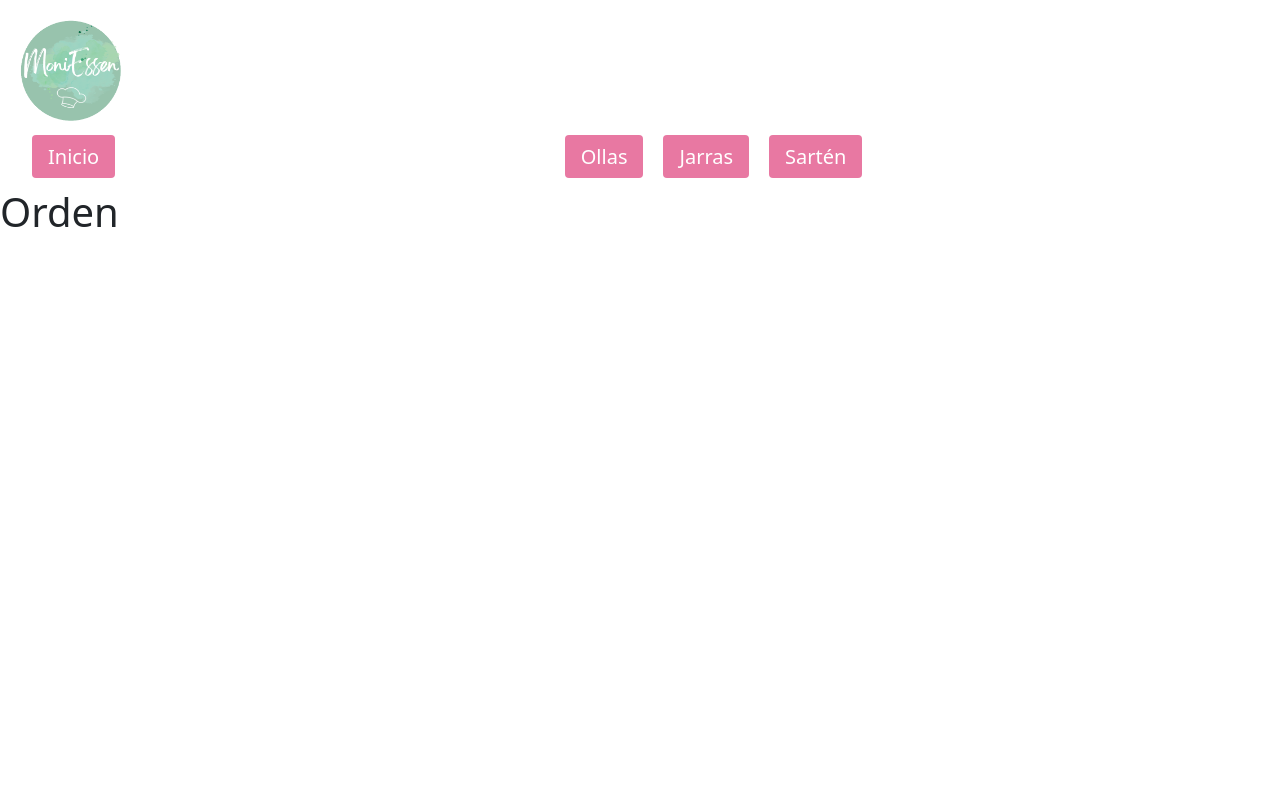
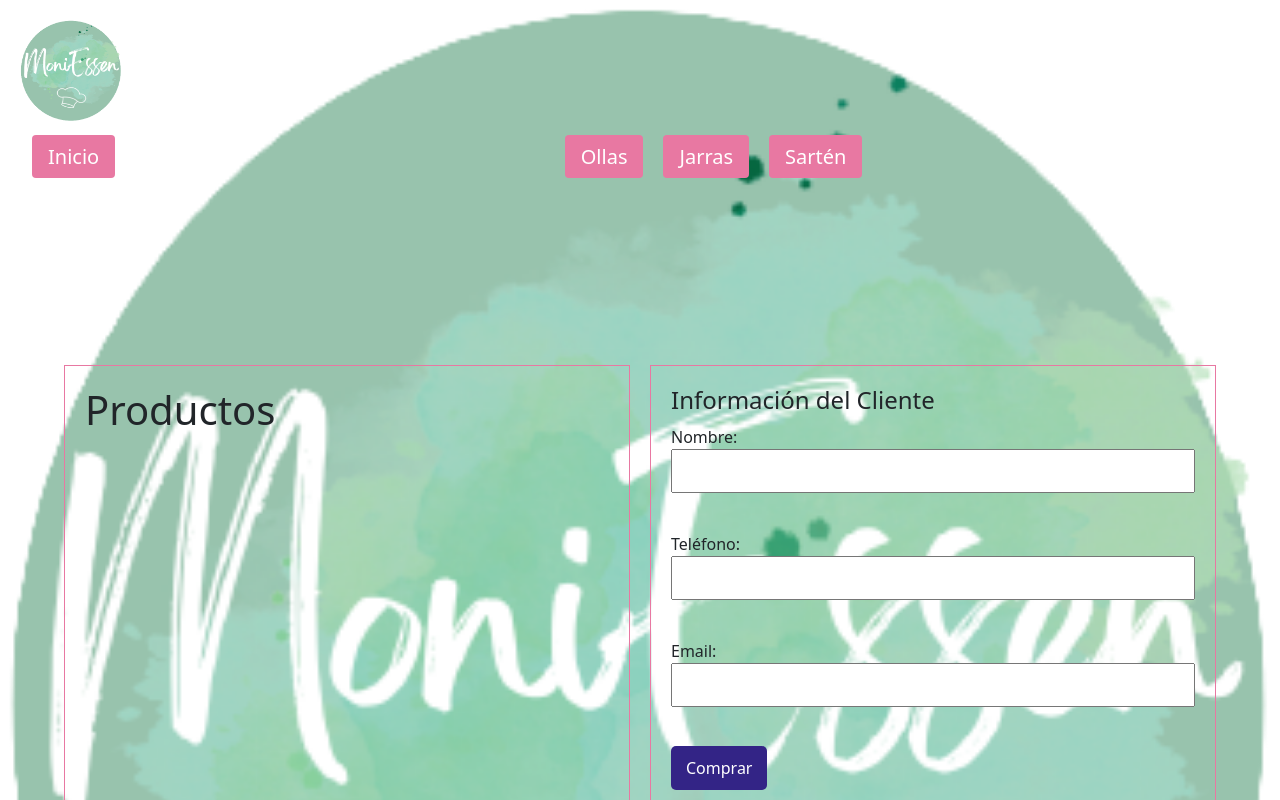
Before and after one commit to nicofal23/proyectoreact, a React (Vite) app in the folder moniessen/: page /checkout in a window 1280 px wide. Shown: the top 800 px of the page. Built offline with nearby package versions, Linux system fonts and the light colour scheme.

Commit message:
guardar estilos

```diff
--- a/moniessen/src/App.css
+++ b/moniessen/src/App.css
@@ -1,4 +1,5 @@
 body {
     background-color: (2 77 2 / 19%);
     background-size: cover;
+    background-image: url(./assets/img/moniessen.png);
    }
--- a/moniessen/src/components/Cart/Cart.jsx
+++ b/moniessen/src/components/Cart/Cart.jsx
@@ -3,6 +3,7 @@
 import { CartContext } from "../../context/CartContext";
 import { Link } from "react-router-dom";
 import CartItem from "../CartItem/CartItem";
+import styles from "../Cart/Cart.module.css";
 
 const Cart = () => {
   const { cart, clearCart } = useContext(CartContext);
@@ -17,11 +18,13 @@
   }
 
   return (
-    <div>
+    <div className={styles.contenedorcart} >
       {cart.map((item) => <CartItem key={item.item.id} item={item} />)}
       <h3>Total: $ {cart.reduce((acc, curr) => acc + curr.item.precio * curr.cantidad, 0)}</h3>
-      <button onClick={() => clearCart()}>Vaciar carrito</button>
+      <div className={styles.button}>
+      <button onClick={() => clearCart()} className='btn btn-primary'>Vaciar carrito</button>
       <Link to='/checkout' className='btn btn-primary'>Checkout</Link>
+      </div>
     </div>
   );
 };
--- /dev/null
+++ b/moniessen/src/components/Cart/Cart.module.css
@@ -0,0 +1,12 @@
+.button {
+    display: flex;
+    gap: 1.25rem;
+}
+
+.contenedorcart {
+    display: flex;
+    flex-wrap: wrap;
+    gap: 1.25rem;
+    flex-direction: column;
+    align-content: center;
+}
--- a/moniessen/src/components/NavBar/NavBar.module.css
+++ b/moniessen/src/components/NavBar/NavBar.module.css
@@ -44,7 +44,10 @@
   width: 40px;
 }
 
-
+.moni {
+  display: flex;
+  align-items: center;
+}
 .carrito {
   background-color: transparent;
   border: none;
@@ -57,9 +60,9 @@
 .cate {
   display: flex;
   gap: 1.25rem;
+  align-items: center;
 }
 
-/* App.css */
 .cate li {
   list-style: none;
   text-decoration: none;
--- a/moniessen/src/components/Order/Order.jsx
+++ b/moniessen/src/components/Order/Order.jsx
@@ -1,19 +1,97 @@
-import { useContext } from 'react';
+import React, { useContext, useState } from 'react';
+import Swal from 'sweetalert2';
+import withReactContent from 'sweetalert2-react-content';
 import { CartContext } from '../../context/CartContext';
+import styles from './Order.module.css';
+
+const MySwal = withReactContent(Swal);
 
 const Order = () => {
     const { cart } = useContext(CartContext);
+    const [customerInfo, setCustomerInfo] = useState({
+        name: '',
+        phone: '',
+        email: ''
+    });
+    const [orderNumber, setOrderNumber] = useState(null);
+
+    const handleInputChange = (e) => {
+        const { name, value } = e.target;
+        setCustomerInfo((prevInfo) => ({
+            ...prevInfo,
+            [name]: value
+        }));
+    };
+
+    const handleBuyClick = () => {
+        // Verificar si hay productos en el carrito
+        if (cart.length === 0) {
+            MySwal.fire({
+                icon: 'error',
+                title: '¡Error!',
+                text: 'No hay productos en el carrito. Agregue productos antes de comprar.',
+            });
+            return;
+        }
+
+        // Verificar si los campos obligatorios están completos
+        if (!customerInfo.name || !customerInfo.phone || !customerInfo.email) {
+            MySwal.fire({
+                icon: 'error',
+                title: '¡Error!',
+                text: 'Por favor, complete todos los campos antes de comprar.',
+            });
+            return;
+        }
+
+        // Generar el número de orden
+        const newOrderNumber = Date.now();
+        setOrderNumber(newOrderNumber);
+
+        // Mostrar SweetAlert de éxito
+        MySwal.fire({
+            icon: 'success',
+            title: 'Compra realizada con éxito',
+            text: `Número de Orden: ${newOrderNumber}`,
+        });
+    };
 
     return (
-        <div>
-            <h1>Orden</h1>
-            {cart.map((item, index) => (
-                <div key={index}>
-                    <h2>{item.item.nombre}</h2>
-                    <p>Cantidad: {item.cantidad}</p>
-                    <p>Precio: {item.item.precio}</p>
+        <div className={styles.contenedor}>
+            <div className={styles.orden}>
+                <div className={styles.product}>
+                    <h1>Productos</h1>
+                    {cart.map((item, index) => (
+                        <div key={index}>
+                            <h6>• {item.item.nombre}</h6>
+                        </div>
+                    ))}
                 </div>
-            ))}
+                <div className={styles.formcontainer}>
+                <h1 className={styles.formtitle}>Información del Cliente</h1>
+                <form>
+                    <label className={styles.formlabel}>
+                    Nombre:
+                    <input type="text" name="name" value={customerInfo.name} onChange={handleInputChange} className={styles.forminput} />
+                    </label>
+                    <br />
+                    <label className={styles.formlabel}>
+                    Teléfono:
+                    <input type="text" name="phone" value={customerInfo.phone} onChange={handleInputChange} className={styles.forminput} />
+                    </label>
+                    <br />
+                    <label className={styles.formlabel}>
+                    Email:
+                    <input type="text" name="email" value={customerInfo.email} onChange={handleInputChange} className={styles.forminput} />
+                    </label>
+                    <br />
+                    <button type="button" onClick={handleBuyClick} className={styles.formbutton}>
+                    Comprar
+                    </button>
+                </form>
+                {orderNumber && <p>Número de Orden: {orderNumber}</p>}
+                </div>
+            </div>
         </div>
     );
 };
--- /dev/null
+++ b/moniessen/src/components/Order/Order.module.css
@@ -0,0 +1,59 @@
+.orden {
+    display: flex;
+    width: 90%;
+}
+.contenedor {
+    display: flex;
+    flex-wrap: wrap;
+    gap: 1.25rem;
+    flex-direction: column;
+    align-content: center;
+    width: 100%;
+    height: 100vh;
+    justify-content: center
+}
+.product {
+    display: flex;
+    flex-direction: column;
+    border: 1px solid #e878a2;
+    flex: 1;
+    padding: 20px;
+}
+
+
+.formcontainer {
+    flex: 1;
+    margin-left: 20px;
+    border: 1px solid #e878a2;
+    padding: 20px;
+  }
+
+  .formtitle {
+    font-size: 1.5em;
+    margin-bottom: 10px;
+
+  }
+
+  .formlabel {
+    display: block;
+    margin-bottom: 5px;
+  }
+
+  .forminput {
+    width: 100%;
+    padding: 8px;
+    margin-bottom: 10px;
+  }
+
+  .formbutton {
+    background-color: #332486;
+    color: white;
+    padding: 10px 15px;
+    border: none;
+    border-radius: 5px;
+    cursor: pointer;
+  }
+
+  .formbutton:hover {
+    background-color: #458ea0;
+  }
--- /dev/null
+++ b/package.json
@@ -0,0 +1,6 @@
+{
+  "dependencies": {
+    "sweetalert2": "^11.10.1",
+    "sweetalert2-react-content": "^5.0.7"
+  }
+}
```
Also changed, not shown: moniessen/src/assets/img/carrito.png, 1 other file (tests, documents, lock files or other folders).
